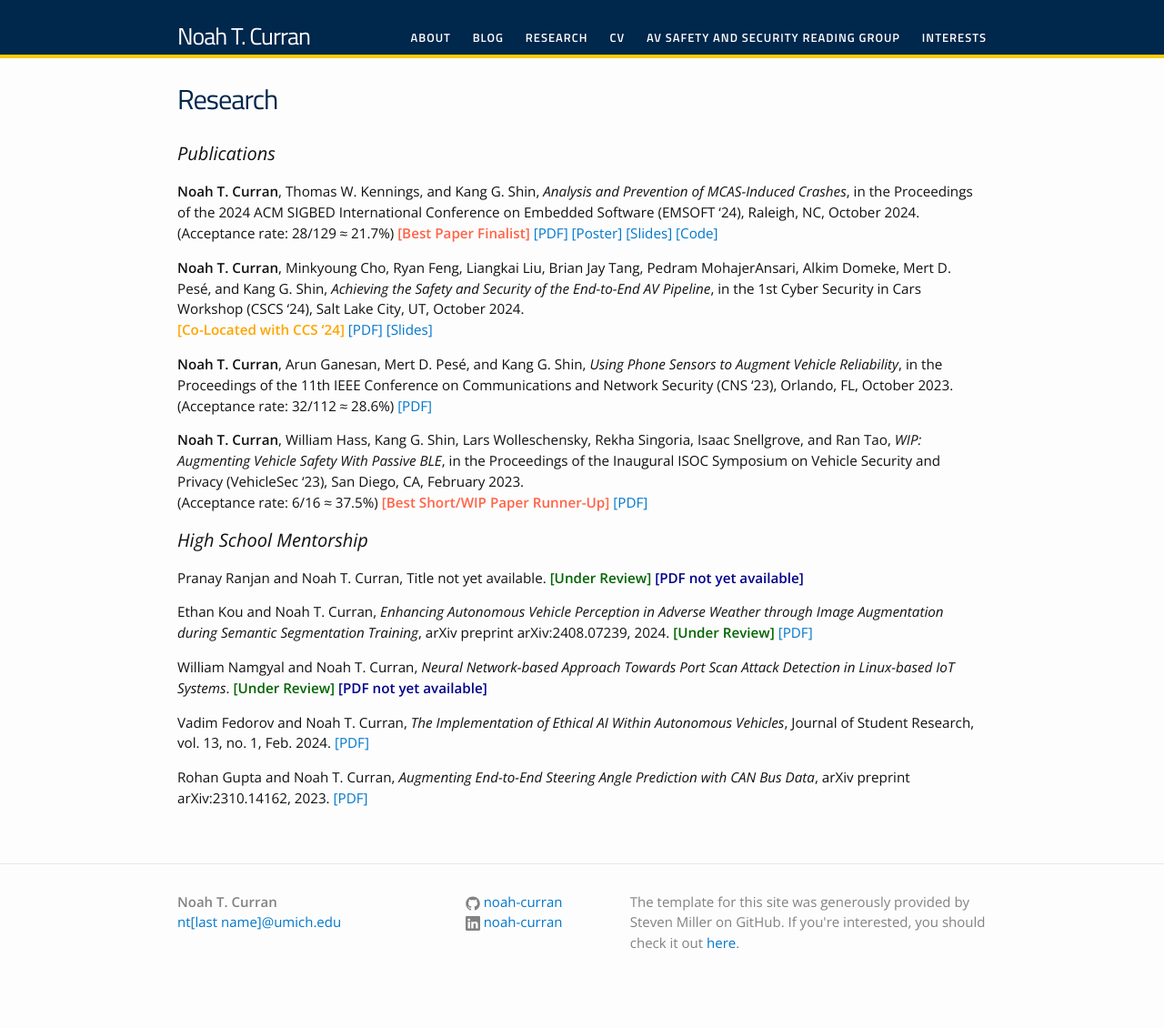
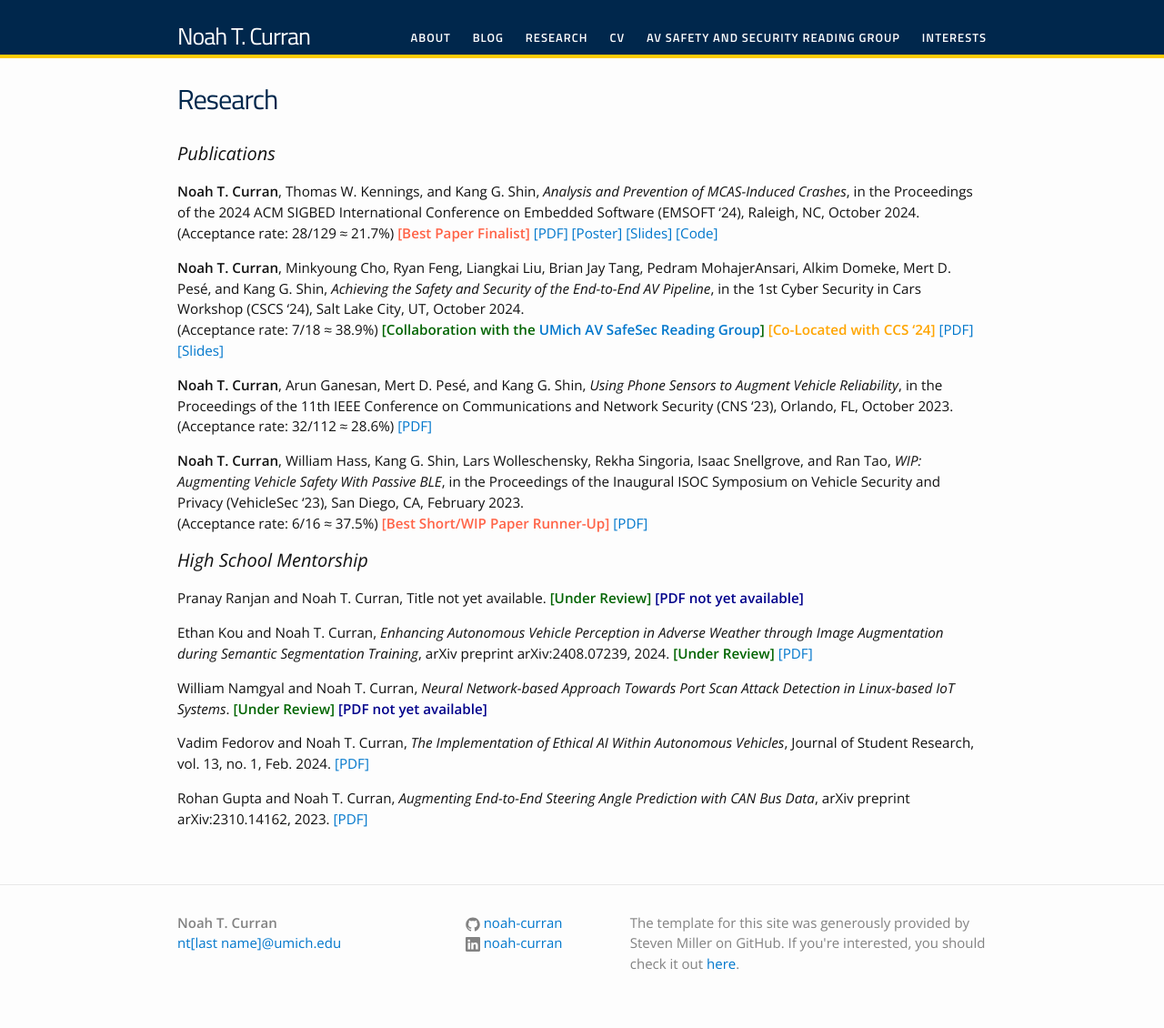
Before and after one commit to noah-curran/noah-curran.github.io, a Jekyll site: the page built from research.md, in a window 1280 px wide. Shown: the whole page at 91% size. Built offline with Jekyll 4.4.1, drawn with Linux system fonts in a browser that asks for light colours; before the commit the page ends 1107 px from its top, so only the background shows below that.

Commit message:
update cscs citation data

```diff
--- a/research.md
+++ b/research.md
@@ -19,6 +19,8 @@ permalink: /research/
 <b>Noah T. Curran</b>, Minkyoung Cho, Ryan Feng, Liangkai Liu, Brian Jay Tang, Pedram MohajerAnsari, Alkim Domeke, Mert D. Pesé, and Kang G. Shin,
     <i>Achieving the Safety and Security of the End-to-End AV Pipeline</i>,
     in the 1st Cyber Security in Cars Workshop (CSCS '24), Salt Lake City, UT, October 2024.
+(Acceptance rate: 7/18 ≈ 38.9%)
+<b style="color:DarkGreen;">[Collaboration with the <a href="/avsafesec">UMich AV SafeSec Reading Group</a>]</b>
 <b style="color:Orange;">[Co-Located with CCS '24]</b>
 <a href="/assets/files/cscs24-curran.pdf">[PDF]</a>
 <a href="/assets/files/cscs24-curran-slides.pdf">[Slides]</a>
```
